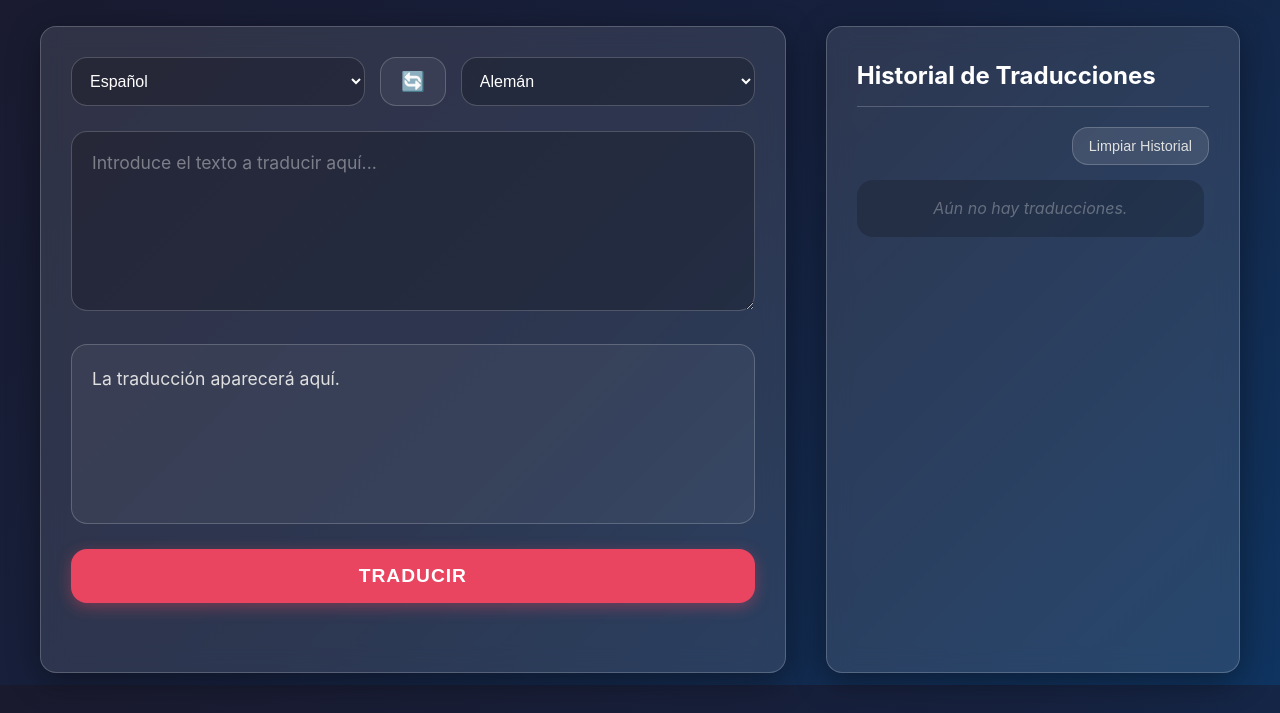
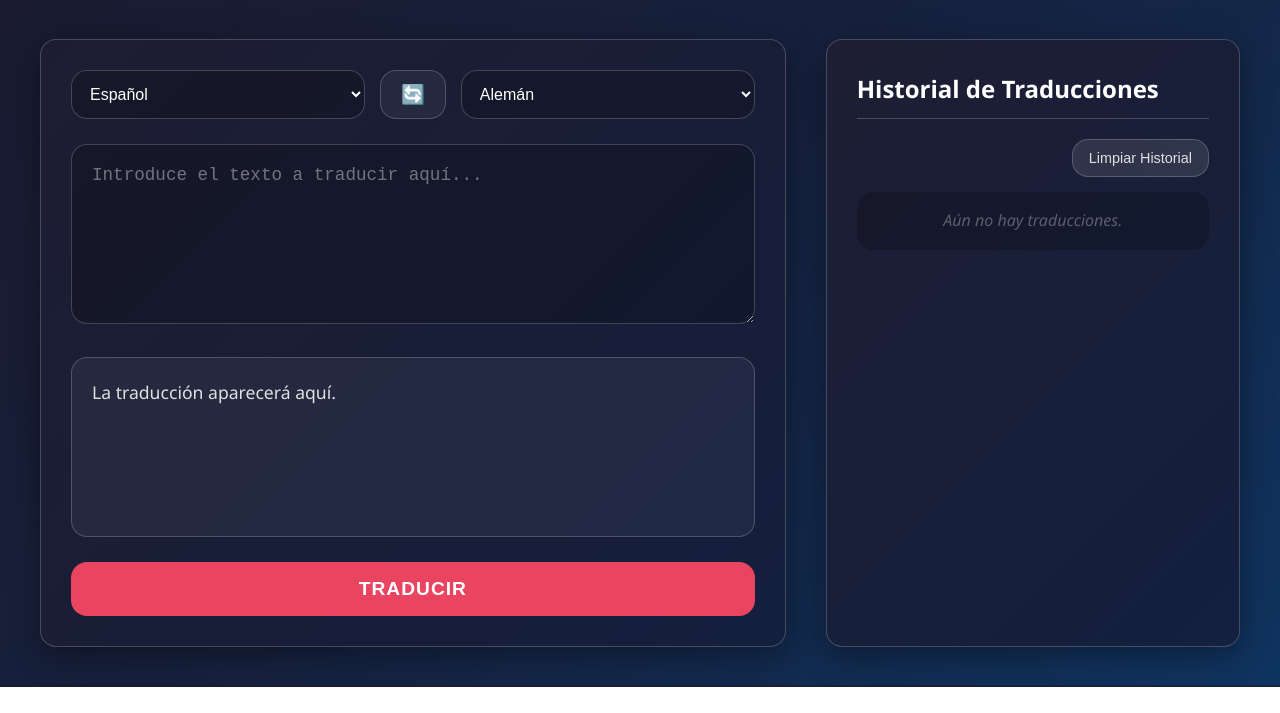
Before and after one commit to FranJJL05/traductor-ia-Francisco-JJL-Pablo-BL, a website: page frontend/index.html in a window 1280 px wide. Shown: the part 115-828 px from the top of the page. After the commit the page ends 802 px from the top, so only its background shows below. Drawn offline with Linux system fonts and the light colour scheme; no server answers.

Commit message:
Update del style

```diff
--- a/frontend/style.css
+++ b/frontend/style.css
@@ -1,50 +1,42 @@
-/* --------------------------------
-    RESET
------------------------------------ */
+/* RESETEO BÁSICO */
 * {
     margin: 0;
     padding: 0;
     box-sizing: border-box;
 }
 
-/* --------------------------------
-    PALETA
------------------------------------ */
+/* VARIABLES DE COLORES */
 :root {
-    /* Fondo degradado profundo */
-    --gradiente-fondo: linear-gradient(135deg, #1a1a2e 0%, #16213e 50%, #0f3460 100%);
+    /* Fondo */
+    --fondo-degradado: linear-gradient(135deg, #1a1a2e 0%, #16213e 50%, #0f3460 100%);
 
-    /* Texto */
-    --texto-principal: #ffffff;
-    --texto-apagado: #e0e0e0;
+    /* Textos */
+    --texto-blanco: #ffffff;
+    --texto-gris: #e0e0e0;
 
-    /* Efecto Glass */
-    --glass-fondo: rgba(255, 255, 255, 0.1);
-    --glass-borde: rgba(255, 255, 255, 0.2);
-    --glass-sombra: 0 8px 32px 0 rgba(0, 0, 0, 0.37);
-    --glass-desenfoque: blur(12px);
+    /* Tarjetas con degradado */
+    --tarjeta-fondo: linear-gradient(135deg, rgba(30, 30, 50, 0.9) 0%, rgba(20, 30, 60, 0.9) 100%);
+    --tarjeta-borde: rgba(255, 255, 255, 0.2);
+    --tarjeta-sombra: 0 8px 32px rgba(0, 0, 0, 0.37);
 
-    /* Acentos (Colores Principales) */
-    --primario: #e94560;
-    /* Rosa neón / Rojo vibrante */
-    --primario-hover: #ff2e63;
+    /* Botón principal */
+    --boton-principal: #e94560;
+    --boton-principal-hover: #ff2e63;
 
-    --secundario: rgba(255, 255, 255, 0.05);
-    --secundario-hover: rgba(255, 255, 255, 0.15);
+    /* Botón secundario */
+    --boton-secundario: rgba(255, 255, 255, 0.05);
+    --boton-secundario-hover: rgba(255, 255, 255, 0.15);
 
-    --radio-borde: 16px;
-    --transicion: 0.3s ease;
+    /* Otros */
+    --borde-redondeado: 16px;
 }
 
-/* --------------------------------
-    BASE
------------------------------------ */
+/* ESTILOS GENERALES */
 body {
-    font-family: "Outfit", "Inter", system-ui, sans-serif;
-    background: var(--gradiente-fondo);
+    font-family: "Segoe UI", Tahoma, Geneva, Verdana, sans-serif;
+    background: var(--fondo-degradado);
     background-attachment: fixed;
-    /* Para que el degradado no se corte al scrollear */
-    color: var(--texto-principal);
+    color: var(--texto-blanco);
     line-height: 1.6;
     padding: 40px 20px;
     min-height: 100vh;
@@ -53,12 +45,14 @@ body {
 header {
     text-align: center;
     margin-bottom: 50px;
-
 }
 
-/* --------------------------------
-    GRID
------------------------------------ */
+header h1 {
+    font-size: 2.5rem;
+    font-weight: 700;
+}
+
+/* LAYOUT CON GRID */
 .contenedor-principal {
     display: grid;
     grid-template-columns: 1.8fr 1fr;
@@ -67,42 +61,24 @@ header {
     margin: 0 auto;
 }
 
-@media (max-width: 920px) {
-    .contenedor-principal {
-        grid-template-columns: 1fr;
-    }
-}
-
-/* --------------------------------
-    TARJETAS (GLASS)
------------------------------------ */
+/* TARJETAS */
 .area-traductor,
 .area-historial {
-    background: var(--glass-fondo);
-    backdrop-filter: var(--glass-desenfoque);
-    -webkit-backdrop-filter: var(--glass-desenfoque);
-    border: 1px solid var(--glass-borde);
-    border-radius: var(--radio-borde);
+    background: var(--tarjeta-fondo);
+    border: 1px solid var(--tarjeta-borde);
+    border-radius: var(--borde-redondeado);
     padding: 30px;
-    box-shadow: var(--glass-sombra);
-    transition: transform var(--transicion);
-}
-
-.area-traductor:hover,
-.area-historial:hover {
-    transform: translateY(-2px);
+    box-shadow: var(--tarjeta-sombra);
 }
 
 .area-historial h2 {
     margin-bottom: 20px;
     font-size: 1.5rem;
-    border-bottom: 1px solid var(--glass-borde);
+    border-bottom: 1px solid var(--tarjeta-borde);
     padding-bottom: 10px;
 }
 
-/* --------------------------------
-    SELECTORES
------------------------------------ */
+/* SELECTORES DE IDIOMA */
 .selectores {
     display: flex;
     gap: 15px;
@@ -113,20 +89,13 @@ select {
     flex: 1;
     padding: 14px;
     font-size: 1rem;
-    border-radius: var(--radio-borde);
-    border: 1px solid var(--glass-borde);
+    border-radius: var(--borde-redondeado);
+    border: 1px solid var(--tarjeta-borde);
     background: rgba(0, 0, 0, 0.2);
-    color: var(--texto-principal);
+    color: var(--texto-blanco);
     cursor: pointer;
-    outline: none;
-    transition: border-color var(--transicion);
 }
 
-select:focus {
-    border-color: var(--primario);
-}
-
-/* Opciones del select (los navegadores limitan el estilo aquí, pero intentamos dark) */
 select option {
     background: #16213e;
     color: white;
@@ -134,42 +103,29 @@ select option {
 
 #boton-intercambio {
     padding: 0 20px;
-    border-radius: var(--radio-borde);
-    background: var(--secundario);
-    border: 1px solid var(--glass-borde);
+    border-radius: var(--borde-redondeado);
+    background: var(--boton-secundario);
+    border: 1px solid var(--tarjeta-borde);
+    color: var(--texto-blanco);
     cursor: pointer;
     font-size: 1.2rem;
-    transition: var(--transicion);
-    color: var(--texto-principal);
 }
 
 #boton-intercambio:hover {
-    background: var(--secundario-hover);
-    transform: rotate(180deg);
+    background: var(--boton-secundario-hover);
 }
 
-/* --------------------------------
-    CAJAS DE TEXTO
------------------------------------ */
+/* ÁREAS DE TEXTO */
 #texto-entrada {
     width: 100%;
     min-height: 180px;
     padding: 20px;
-    border-radius: var(--radio-borde);
-    border: 1px solid var(--glass-borde);
+    border-radius: var(--borde-redondeado);
+    border: 1px solid var(--tarjeta-borde);
     background: rgba(0, 0, 0, 0.2);
-    color: var(--texto-principal);
-    resize: vertical;
+    color: var(--texto-blanco);
     font-size: 1.1rem;
     margin-bottom: 25px;
-    outline: none;
-    font-family: inherit;
-    transition: border-color var(--transicion), background var(--transicion);
-}
-
-#texto-entrada:focus {
-    border-color: var(--primario);
-    background: rgba(0, 0, 0, 0.3);
 }
 
 #texto-entrada::placeholder {
@@ -179,57 +135,62 @@ select option {
 #resultado-salida {
     min-height: 180px;
     padding: 20px;
-    border-radius: var(--radio-borde);
+    border-radius: var(--borde-redondeado);
     background: rgba(255, 255, 255, 0.05);
-    /* Ligeramente más claro para diferenciar */
-    border: 1px solid var(--glass-borde);
+    border: 1px solid var(--tarjeta-borde);
     margin-bottom: 25px;
     font-size: 1.1rem;
-    line-height: 1.6;
-    color: var(--texto-apagado);
+    color: var(--texto-gris);
 }
 
-/* --------------------------------
-    BOTONES PRIMARIOS
------------------------------------ */
+/* BOTONES */
 #boton-traducir {
     width: 100%;
     padding: 16px;
     border: none;
-    background: var(--primario);
+    background: var(--boton-principal);
     color: white;
     font-size: 1.2rem;
     font-weight: 700;
-    border-radius: var(--radio-borde);
+    border-radius: var(--borde-redondeado);
     cursor: pointer;
-    transition: var(--transicion);
-    box-shadow: 0 4px 15px rgba(233, 69, 96, 0.4);
     text-transform: uppercase;
     letter-spacing: 1px;
 }
 
 #boton-traducir:hover {
-    background: var(--primario-hover);
-    transform: translateY(-3px);
-    box-shadow: 0 6px 20px rgba(233, 69, 96, 0.6);
-}
-
-#boton-traducir:active {
-    transform: translateY(-1px);
+    background: var(--boton-principal-hover);
 }
 
 #boton-traducir:disabled {
     background: #555;
-    cursor: not-allowed;
-    box-shadow: none;
 }
 
-/* Mensaje de estado */
+.btn-secundario {
+    padding: 10px 16px;
+    border-radius: var(--borde-redondeado);
+    background: rgba(255, 255, 255, 0.1);
+    border: 1px solid var(--tarjeta-borde);
+    color: var(--texto-gris);
+    font-size: 0.9rem;
+    cursor: pointer;
+}
+
+.btn-secundario:hover {
+    background: rgba(255, 255, 255, 0.2);
+    color: white;
+}
+
+/* MENSAJES DE ESTADO */
 #mensaje-estado {
     margin-top: 15px;
     text-align: center;
     font-weight: 500;
     min-height: 24px;
+}
+
+.oculto {
+    display: none;
 }
 
 .mensaje-estado.error {
@@ -244,28 +205,7 @@ select option {
     color: #ffd43b;
 }
 
-/* --------------------------------
-    BOTONES SECUNDARIOS Y LIMPIEZA
------------------------------------ */
-.btn-secundario {
-    padding: 10px 16px;
-    border-radius: var(--radio-borde);
-    background: rgba(255, 255, 255, 0.1);
-    border: 1px solid var(--glass-borde);
-    cursor: pointer;
-    color: var(--texto-apagado);
-    font-size: 0.9rem;
-    transition: var(--transicion);
-}
-
-.btn-secundario:hover {
-    background: rgba(255, 255, 255, 0.2);
-    color: white;
-}
-
-/* --------------------------------
-    HISTORIAL
------------------------------------ */
+/* HISTORIAL */
 .controles-historial {
     display: flex;
     justify-content: flex-end;
@@ -276,48 +216,31 @@ select option {
     list-style: none;
     max-height: 400px;
     overflow-y: auto;
-    padding-right: 5px;
-    /* Espacio para scrollbar */
-}
-
-/* Scrollbar personalizada para el historial */
-#lista-historial::-webkit-scrollbar {
-    width: 6px;
-}
-
-#lista-historial::-webkit-scrollbar-track {
-    background: rgba(255, 255, 255, 0.05);
-}
-
-#lista-historial::-webkit-scrollbar-thumb {
-    background: rgba(255, 255, 255, 0.2);
-    border-radius: 10px;
 }
 
 #lista-historial li {
     padding: 15px;
-    border-radius: var(--radio-borde);
+    border-radius: var(--borde-redondeado);
     background: rgba(0, 0, 0, 0.2);
     border: 1px solid transparent;
     margin-bottom: 12px;
-    transition: var(--transicion);
     position: relative;
 }
 
 #lista-historial li:hover {
     background: rgba(0, 0, 0, 0.3);
-    border-color: var(--glass-borde);
+    border-color: var(--tarjeta-borde);
 }
 
 .historial-texto {
     font-weight: 600;
-    color: var(--texto-principal);
+    color: var(--texto-blanco);
     margin-bottom: 4px;
 }
 
 .historial-resultado {
     font-size: 0.95rem;
-    color: var(--texto-apagado);
+    color: var(--texto-gris);
 }
 
 .boton-eliminar {
@@ -329,12 +252,10 @@ select option {
     cursor: pointer;
     font-size: 1.1rem;
     opacity: 0.6;
-    transition: 0.2s;
 }
 
 .boton-eliminar:hover {
     opacity: 1;
-    transform: scale(1.1);
 }
 
 .marcador {
@@ -343,3 +264,52 @@ select option {
     font-style: italic;
     padding: 20px;
 }
+
+/* RESPONSIVE: MÓVILES */
+@media (max-width: 920px) {
+
+    /* Layout a una columna */
+    .contenedor-principal {
+        grid-template-columns: 1fr;
+        gap: 25px;
+    }
+
+    /* Menos padding en el body */
+    body {
+        padding: 20px 15px;
+    }
+
+    /* Título más pequeño */
+    header {
+        margin-bottom: 30px;
+    }
+
+    header h1 {
+        font-size: 2rem;
+    }
+
+    /* Tarjetas con menos padding */
+    .area-traductor,
+    .area-historial {
+        padding: 20px;
+    }
+
+    /* Selectores en columna */
+    .selectores {
+        flex-direction: column;
+        gap: 10px;
+    }
+
+    /* Botón de intercambio a ancho completo */
+    #boton-intercambio {
+        width: 100%;
+        padding: 12px;
+    }
+
+    /* Áreas de texto más pequeñas */
+    #texto-entrada,
+    #resultado-salida {
+        min-height: 120px;
+        font-size: 1rem;
+    }
+}
```
